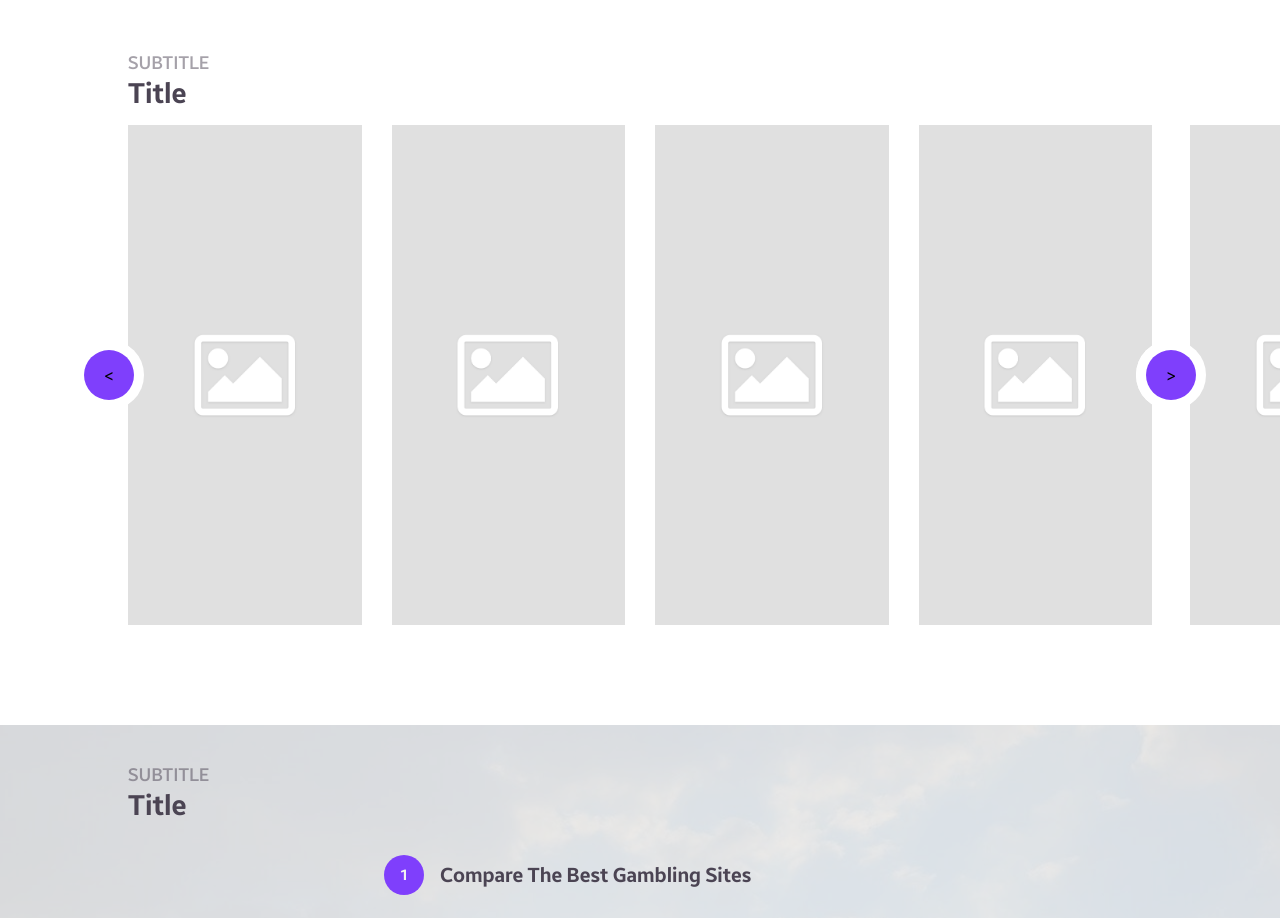
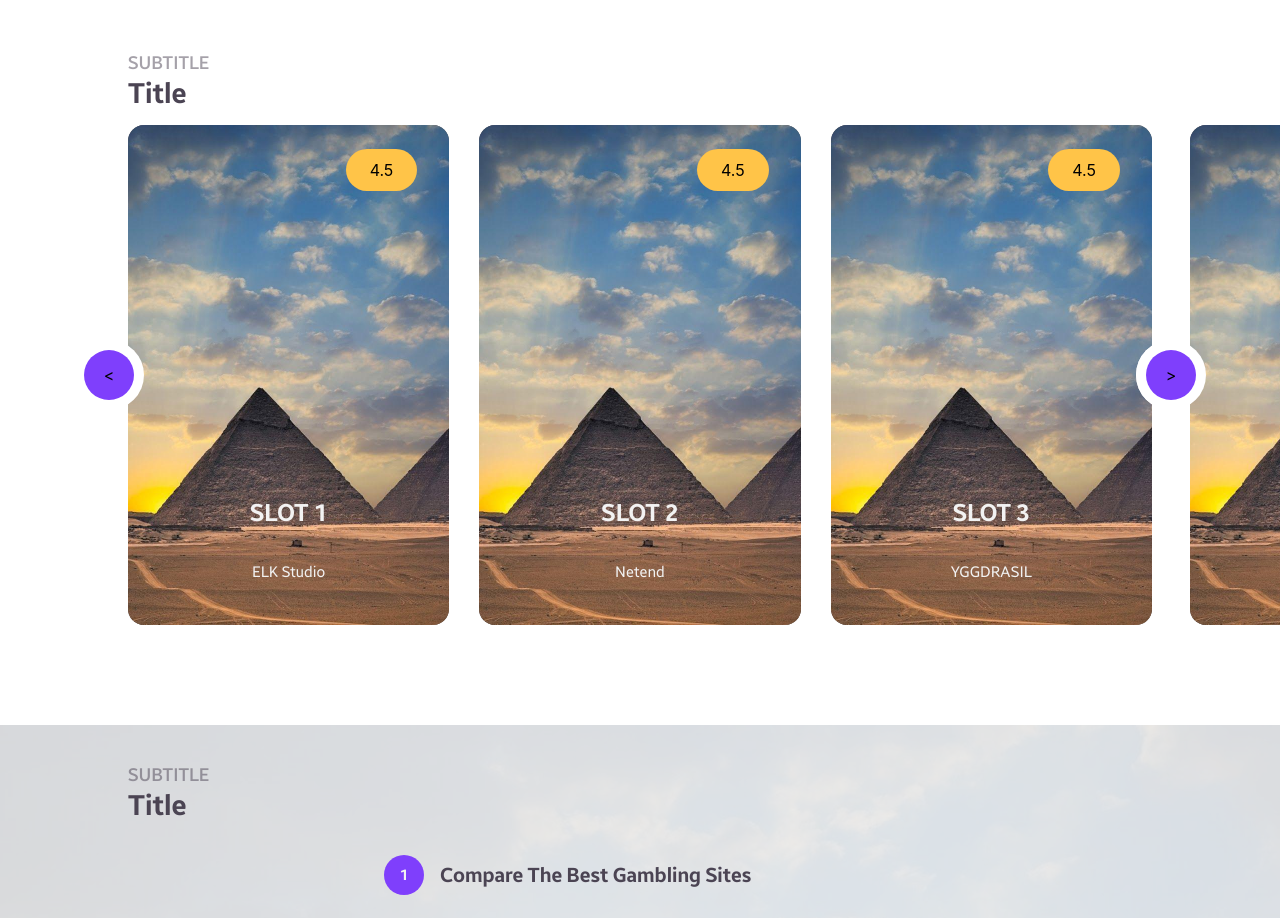
Before and after one commit to stoura90/Optimobet-website, a Next.js app: page / in a window 1280 px wide. Shown: the part 4500-5418 px from the top of the page. Built offline with nearby package versions, Linux system fonts and the light colour scheme.

Commit message:
slider with slots fix

```diff
--- a/pages/index.js
+++ b/pages/index.js
@@ -11,6 +11,7 @@ import CategoryBlock from '../components/CategoryBlock';
 import { useEffect, useState } from 'react';
 
 import useWindowSize from '../hooks/useWindowSize'
+import Slot from '../components/Slot'
 
 const _slots = [
     {
@@ -83,7 +84,7 @@ export default function Home() {
 	const [ offsetSlots, setOffsetSlots ] = useState()
 
 	useEffect(()=>{
-		const chunkSize = Math.trunc(width*0.8/250)
+		const chunkSize = Math.trunc(width*0.8/(250+19))
 		let offset = []
 		for (let i = 0; i < _slots.length; i += chunkSize) {
 			offset.push(_slots.slice(i, i + chunkSize))
@@ -209,13 +210,16 @@ export default function Home() {
 							{offsetSlots.map((item, index) => (
 								<SwiperSlide className={styles.slotBlock} key={index}>
 									{item.map(slot => (
-										<div style={{width:(item.length/Math.trunc(width*0.8/250))*100+"%", flex:"initial"}}>
-											<Image
-												className={styles.sliderPicture}
-												src="/placeholder.png"
-												layout='fill'
-												objectFit='cover'
-											/>
+										<div
+											style={{
+												width:"calc((100% - "+30*(Math.trunc(width*0.8/(250+19)) - 1)+"px)/"+Math.trunc(width*0.8/(250+19))+")",
+												flex:"initial"
+											}}
+											key={`slot_${slot.id}`}
+										>
+											<Slot
+            								    {...slot}
+            								/>
 										</div>
 									))}
 								</SwiperSlide>
--- a/styles/components/Slot.module.css
+++ b/styles/components/Slot.module.css
@@ -2,8 +2,9 @@
 
 .slot {
     position: relative;
-    height: 520px;
-    min-width: 360px;
+    min-height: 300px;
+    height: 100%;
+    min-width: 250px;
     width: 100%;
     border-radius: 16px;
     display: flex;
```
